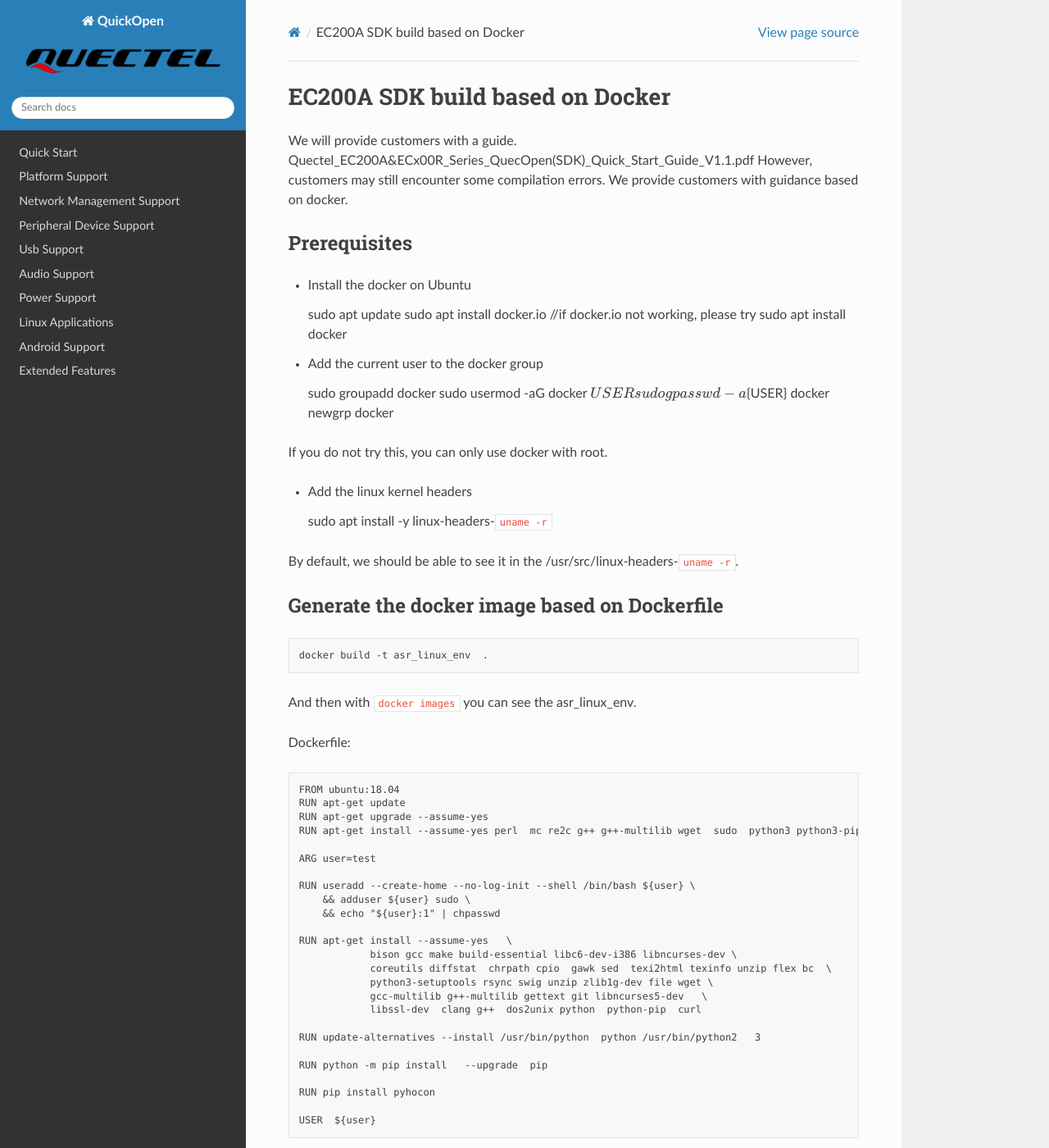
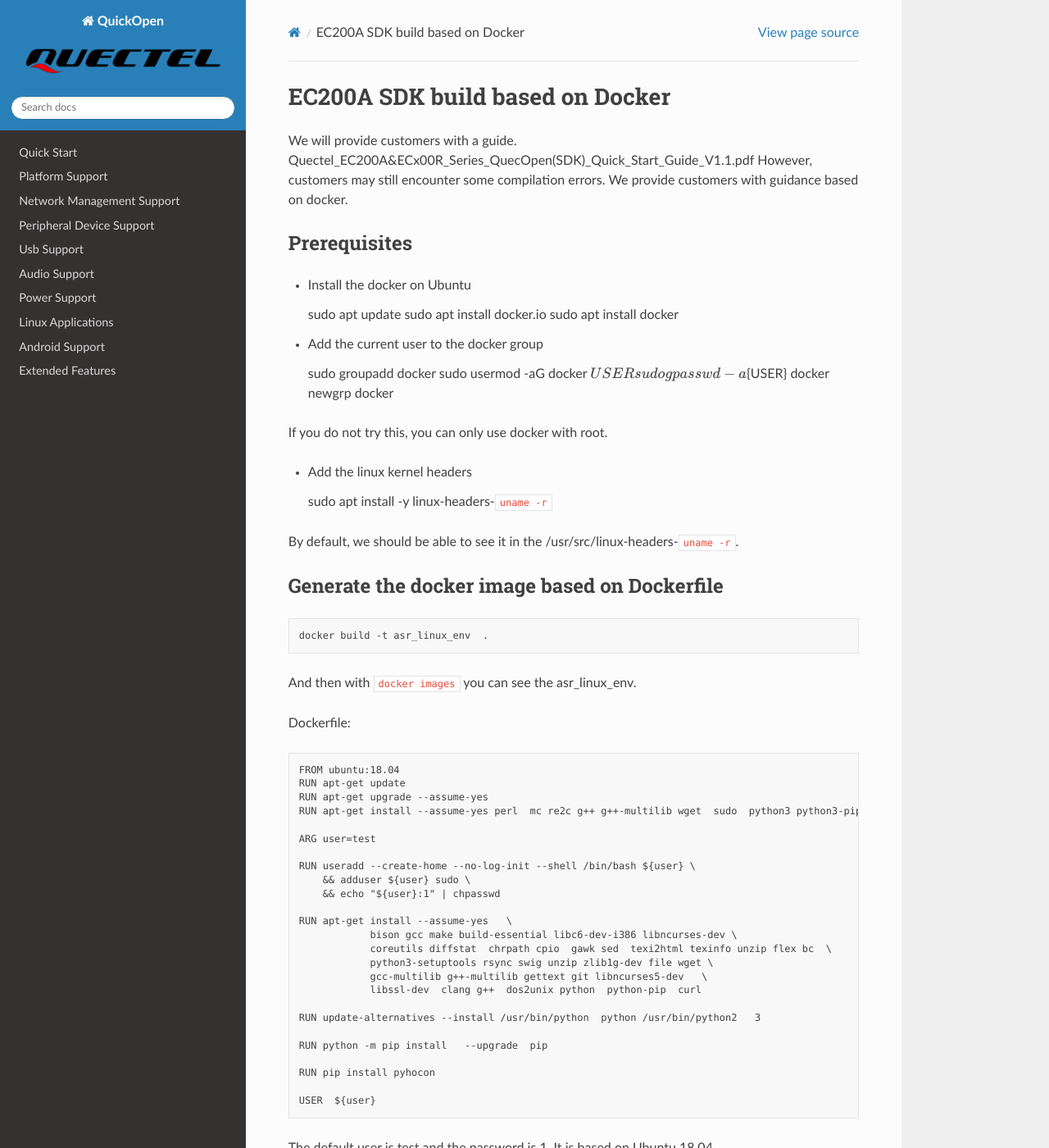
Before and after one commit to qdocshares/QuickOpen, a Sphinx documentation site: the page built from docs/source/1-quickstart/asr_linux_docker_compile.md, in a window 1280 px wide and 1400 px high. Shown: the whole window at 82% size. Built offline with Sphinx 7.4.7 and the Read the Docs theme 3.1.0, drawn with Linux system fonts in a browser that asks for light colours; pages that are not in the unit, such as notebooks, are missing from menus; some of the changed text lies outside the part shown.

Commit message:
asr linux docker env

```diff
--- a/docs/source/1-quickstart/asr_linux_docker_compile.md
+++ b/docs/source/1-quickstart/asr_linux_docker_compile.md
@@ -12,7 +12,7 @@
 
     sudo apt update
     sudo apt install docker.io
-    //if docker.io not working, please try sudo apt install docker
+    sudo apt install docker
 
 
 - Add the current user to the docker group
@@ -68,6 +68,8 @@
 
 
 The default user is test and the password is 1.
+It is based on Ubuntu 18.04.
+
 
 ## Run the command to start the docker container.
 
```
